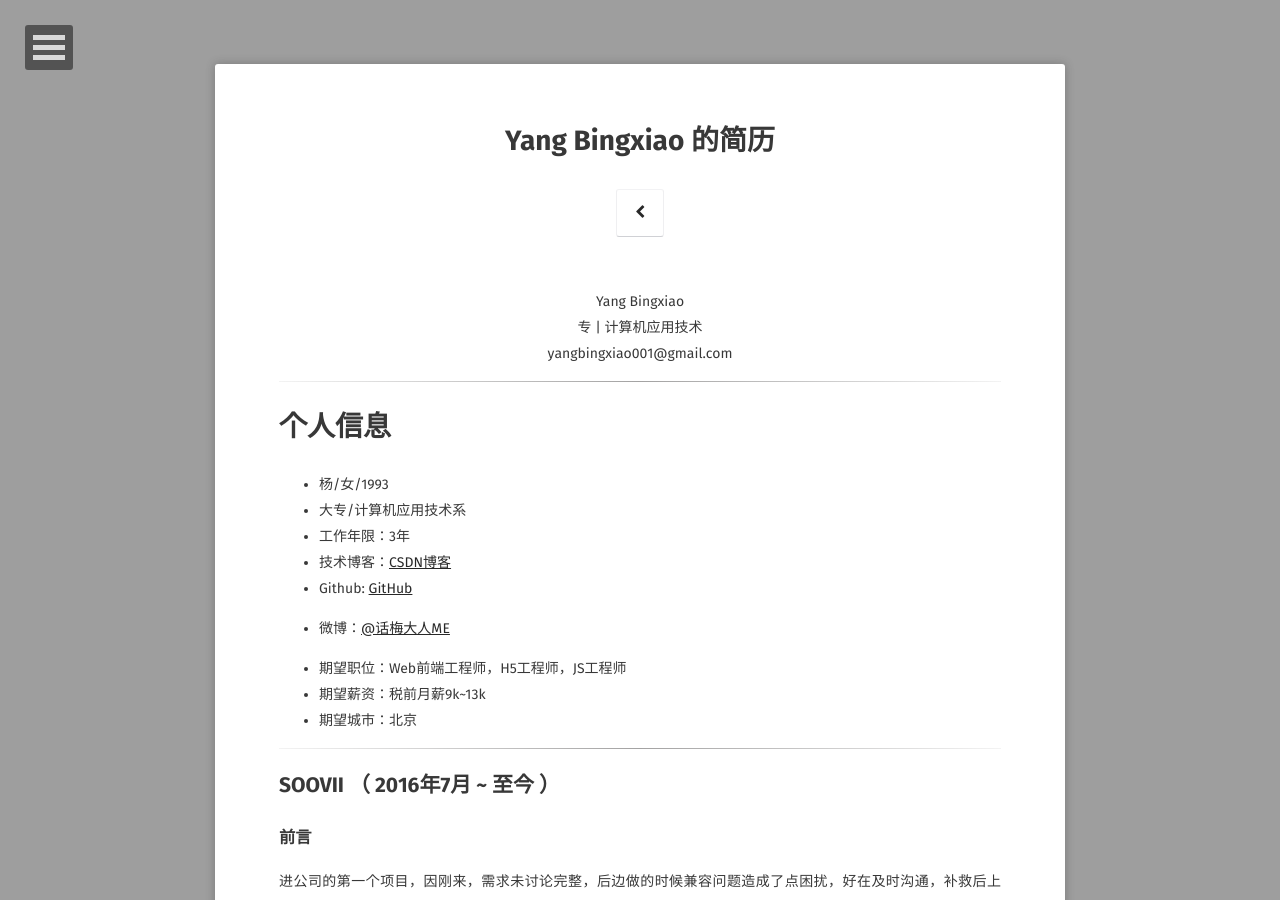
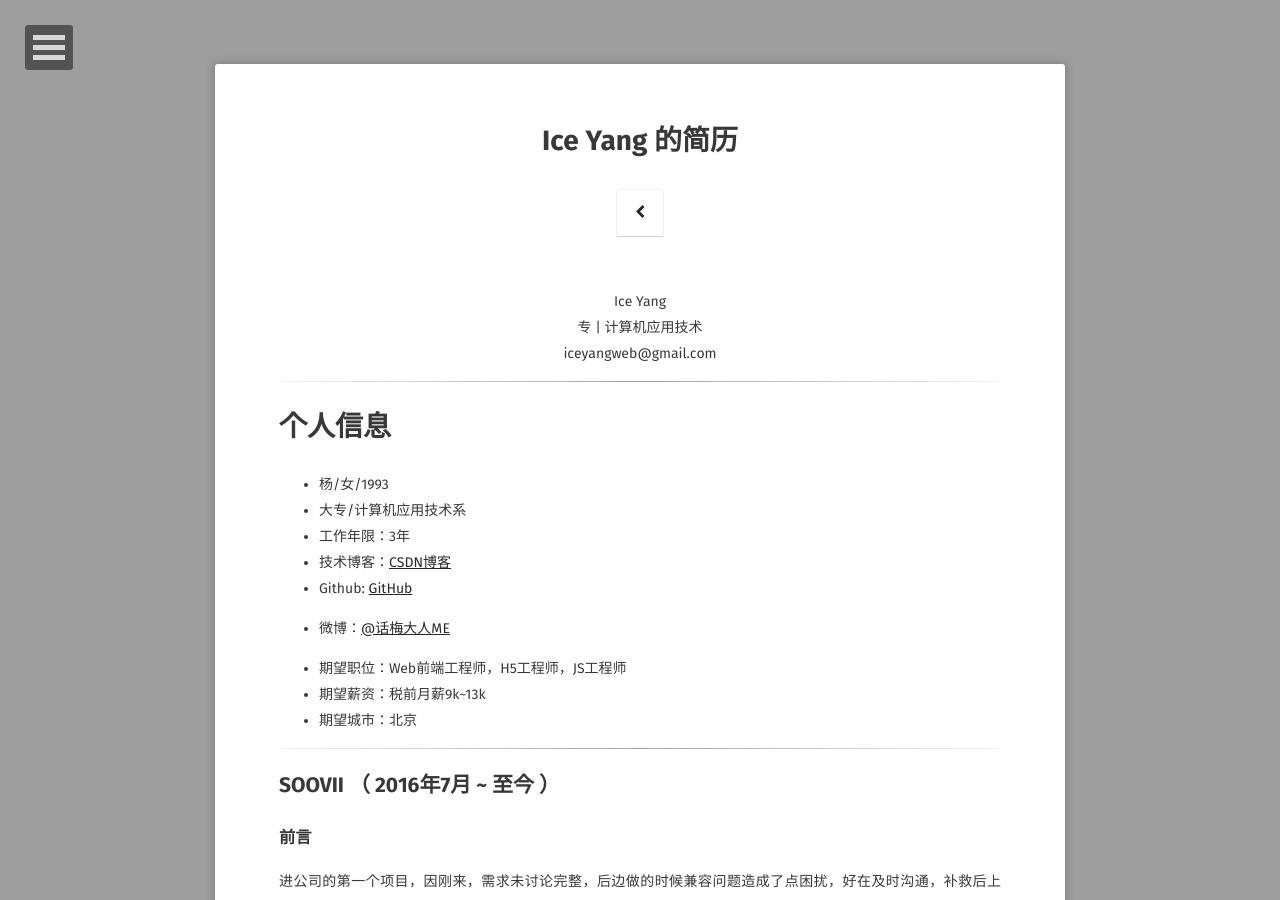
Before and after one commit to ybx13579/IceYang.github.io, a Jekyll site: the page built from about/index.md, in a window 1280 px wide and 900 px high. Built offline with Jekyll 4.4.1, drawn with Linux system fonts in a browser that asks for light colours; some web fonts are replaced.

Commit message:
Update index.md

```diff
--- a/about/index.md
+++ b/about/index.md
@@ -1,15 +1,15 @@
 ---
 layout: page
-title: Yang Bingxiao 的简历
+title: Ice Yang 的简历
 tags: [html/css js/jq Echarts vue bootstrap]
 date: 2017-06-16
 comments: false
 
 ---
 
-<center>Yang Bingxiao</center>
+<center>Ice Yang</center>
 <center> 专 | 计算机应用技术</center>
-<center>yangbingxiao001@gmail.com</center>
+<center>iceyangweb@gmail.com</center>
 
 
 ---
```
